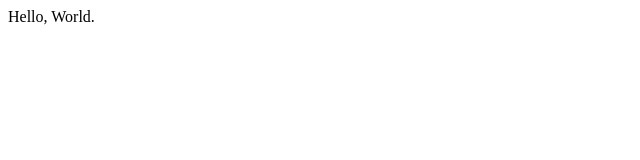
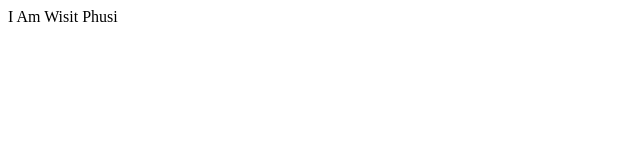
Before and after one commit to 9wisit/9wisit.github.io, a plain HTML site: page index.html in a window 1280 px wide. Shown: the full height of the page, 0-640 px from the left. Drawn offline with Linux system fonts and the light colour scheme.

Commit message:
Update index.html

```diff
--- a/index.html
+++ b/index.html
@@ -6,6 +6,6 @@
     <title>Document</title>
 </head>
 <body>
-    Hello, World.
+    I Am Wisit Phusi
 </body>
 </html>
```
